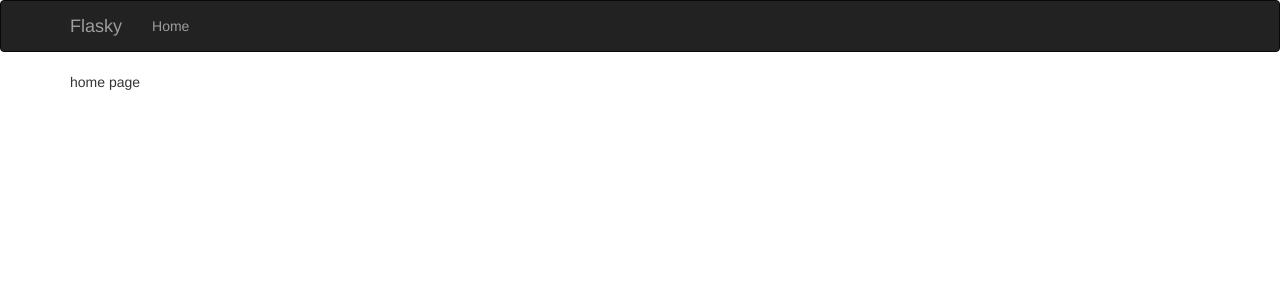
After one commit to mortimer2015/simple-flask-web, a Python web app: template app/templates/home.html in a window 1280 px wide. The commit adds this page. Shown: the top 300 px of the page. Run offline with Jinja, Linux system fonts and the light colour scheme; the template is opened without the code that fills it, so the values that code supplies are empty; some libraries are stand-ins or nearby versions.

Commit message:
html渲染提供示例

```diff
--- a/app/templates/base.html
+++ b/app/templates/base.html
@@ -22,7 +22,7 @@
         </div>
         <div class="navbar-collapse collapse">
             <ul class="nav navbar-nav">
-                <li><a href="{{ url_for('main.index') }}">Home</a></li>
+                <li><a href="{{ url_for('main.home') }}">Home</a></li>
             </ul>
         </div>
     </div>
--- /dev/null
+++ b/app/templates/home.html
@@ -0,0 +1,8 @@
+{% extends "base.html" %}
+{% import "bootstrap/wtf.html" as wtf %}
+
+{% block title %}Flasky{% endblock %}
+
+{% block page_content %}
+<p>home page</p>
+{% endblock %}
```
Also changed, not shown: app/main/views.py (+20 -0 lines).
